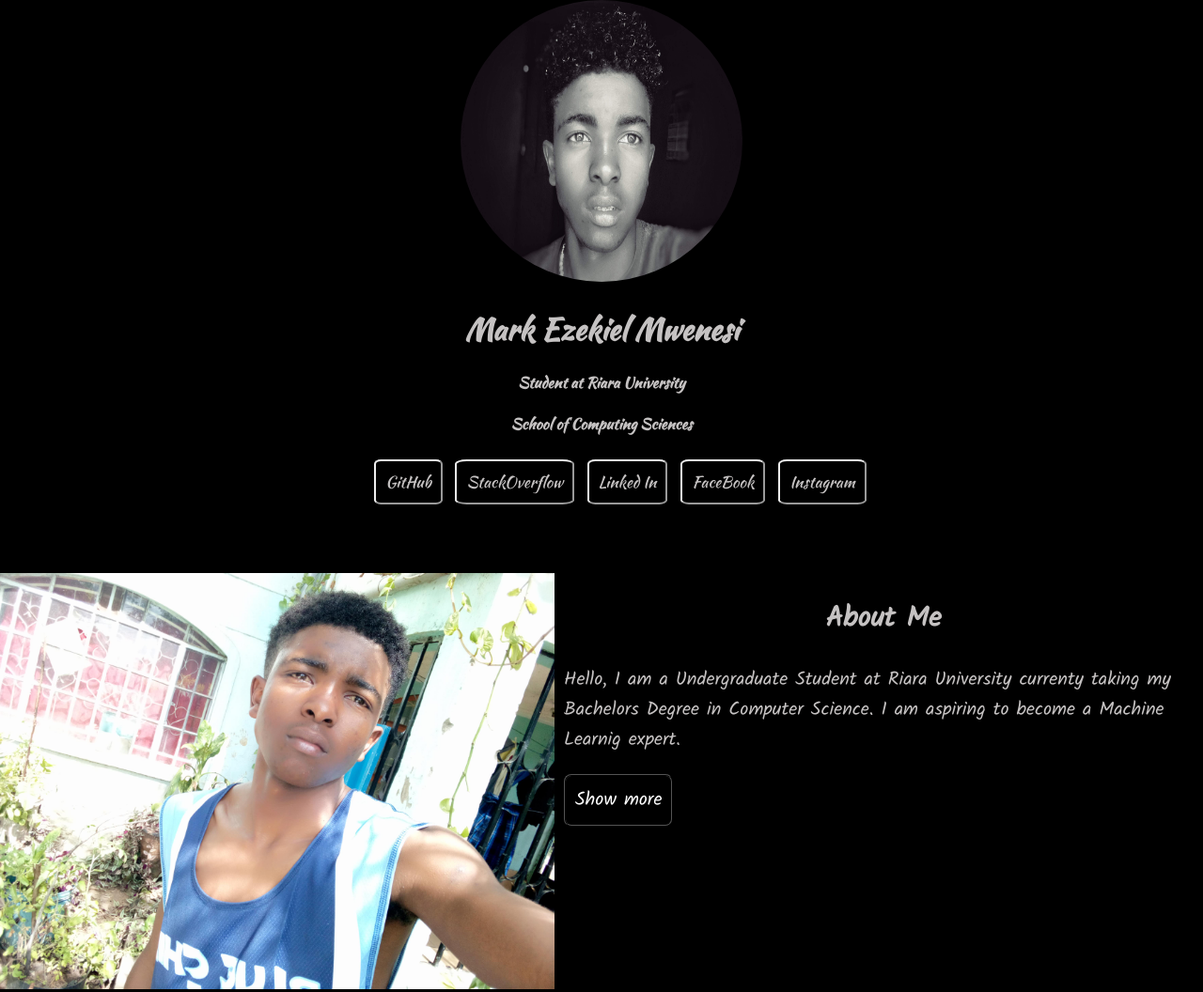
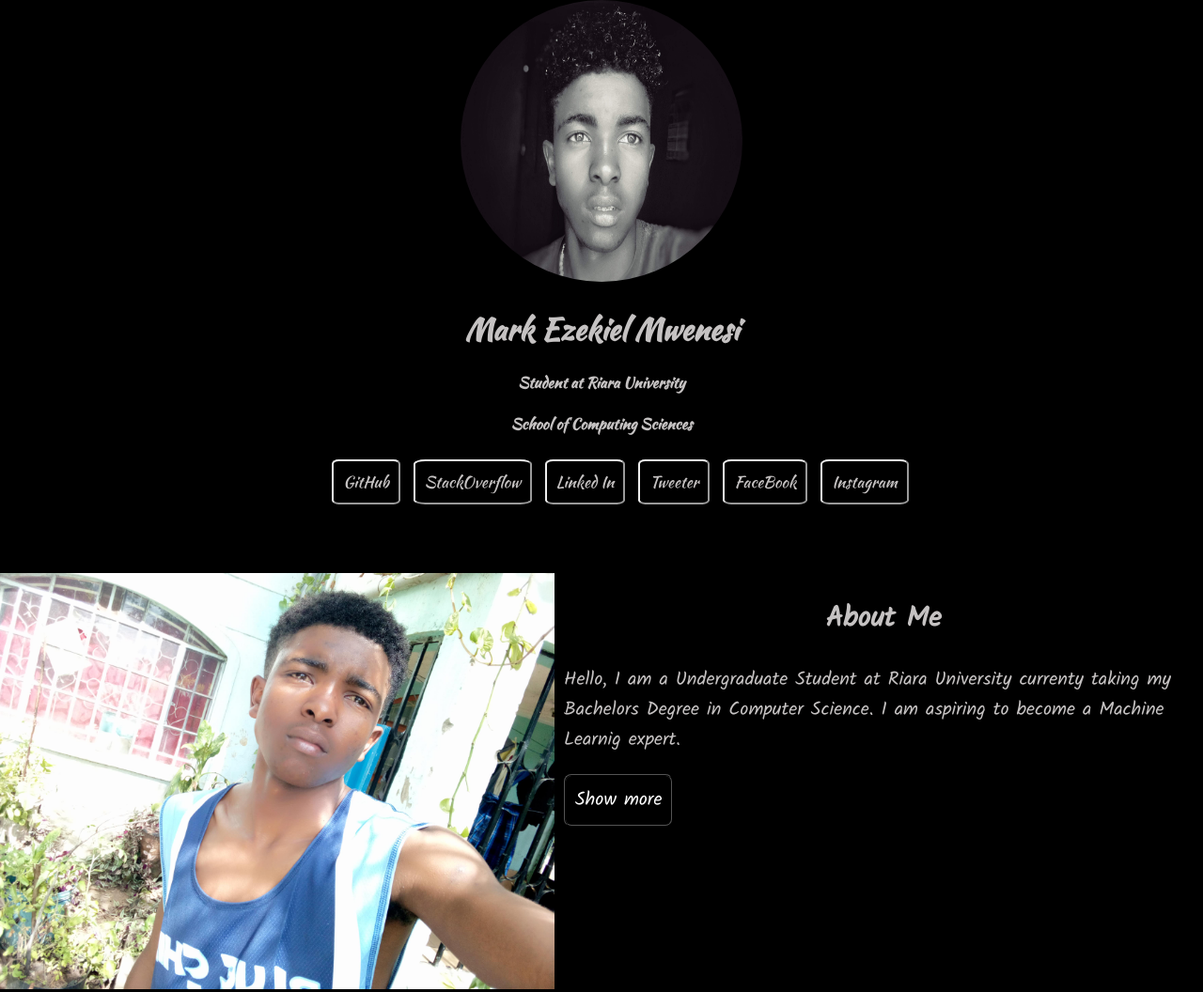
Before and after one commit to markzaky/markezekiel.io, a plain HTML site: page index.html in a window 1280 px wide. Shown: the top 1056 px of the page at 94% size. Drawn offline with Linux system fonts and the light colour scheme.

Commit message:
Update index.html

```diff
--- a/index.html
+++ b/index.html
@@ -22,9 +22,10 @@
             <ul id="links">
                 <li><a class="social" href="https://github.com/markzaky" target="_blank">GitHub</a></li>
                 <li><a class="social" href="https://stackoverflow.com/users/12972910/mark-ezekiel" target="_blank">StackOverflow</a></li>
-                <li><a class="social" href="#">Linked In</a></li>
-                <li><a class="social" href="#">FaceBook</a></li>
-                <li><a class="social" href="#">Instagram</a></li>
+                <li><a class="social" href="https://www.linkedin.com/in/mark-ezekiel-954633195" target="_blank">Linked In</a></li>
+                <li><a class="social" href="https://twitter.com/MwenesiMark?s=08" target="_blank" >Tweeter</a></li>
+                <li><a class="social" href="https://www.facebook.com/mark.zaky.73" target="_blank">FaceBook</a></li>
+                <li><a class="social" href="https://www.instagram.com/mark_mwenesi?r=nametag" target="_blank">Instagram</a></li>
 
             </ul>
         </div>
@@ -42,7 +43,7 @@
                         <li class="skills">CSS</li>
                         <li class="skills">JavaSctipt</li>
                         <li class="skills">Python</li>
-                        <li class="skills">Cloud Computing</li>
+                        <li class="skills">Beginner in Cloud Computing</li>
 
                     </ul>
                 </div>
```
